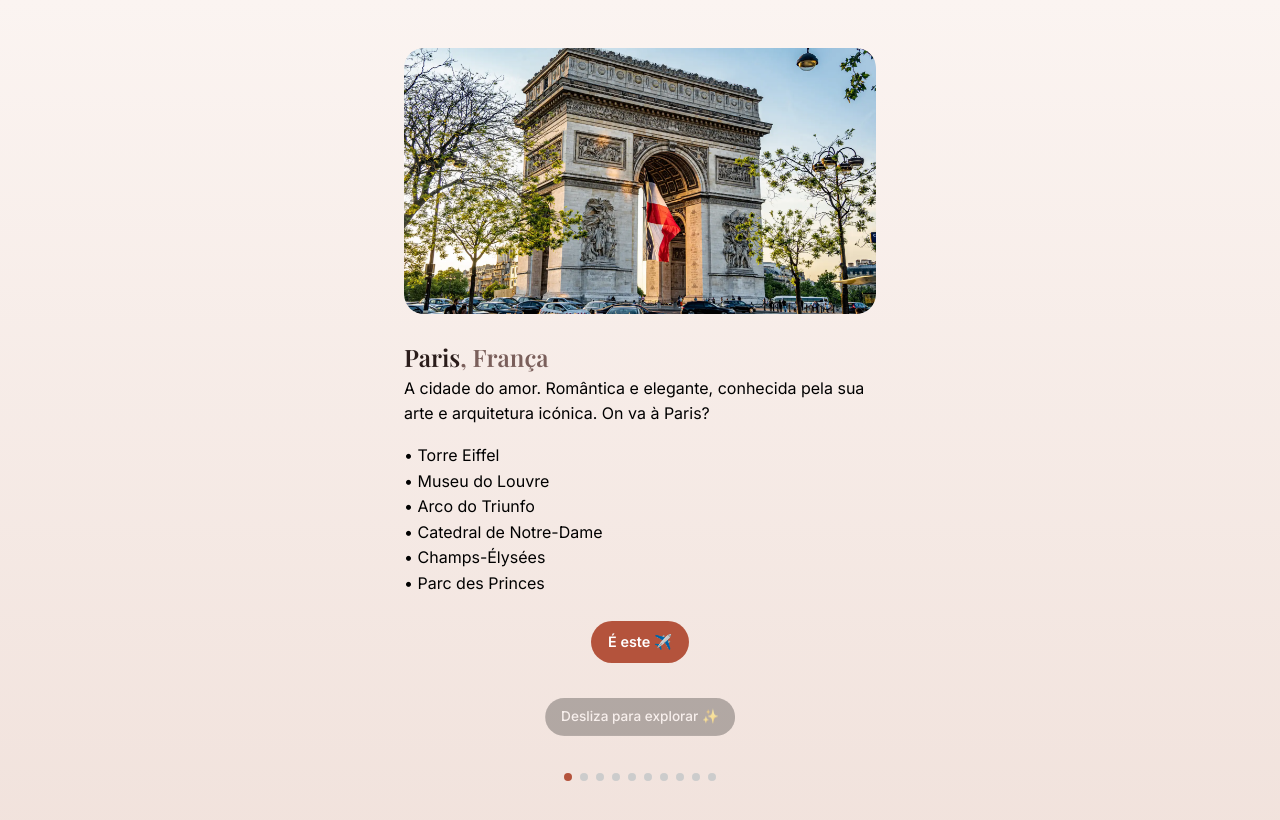
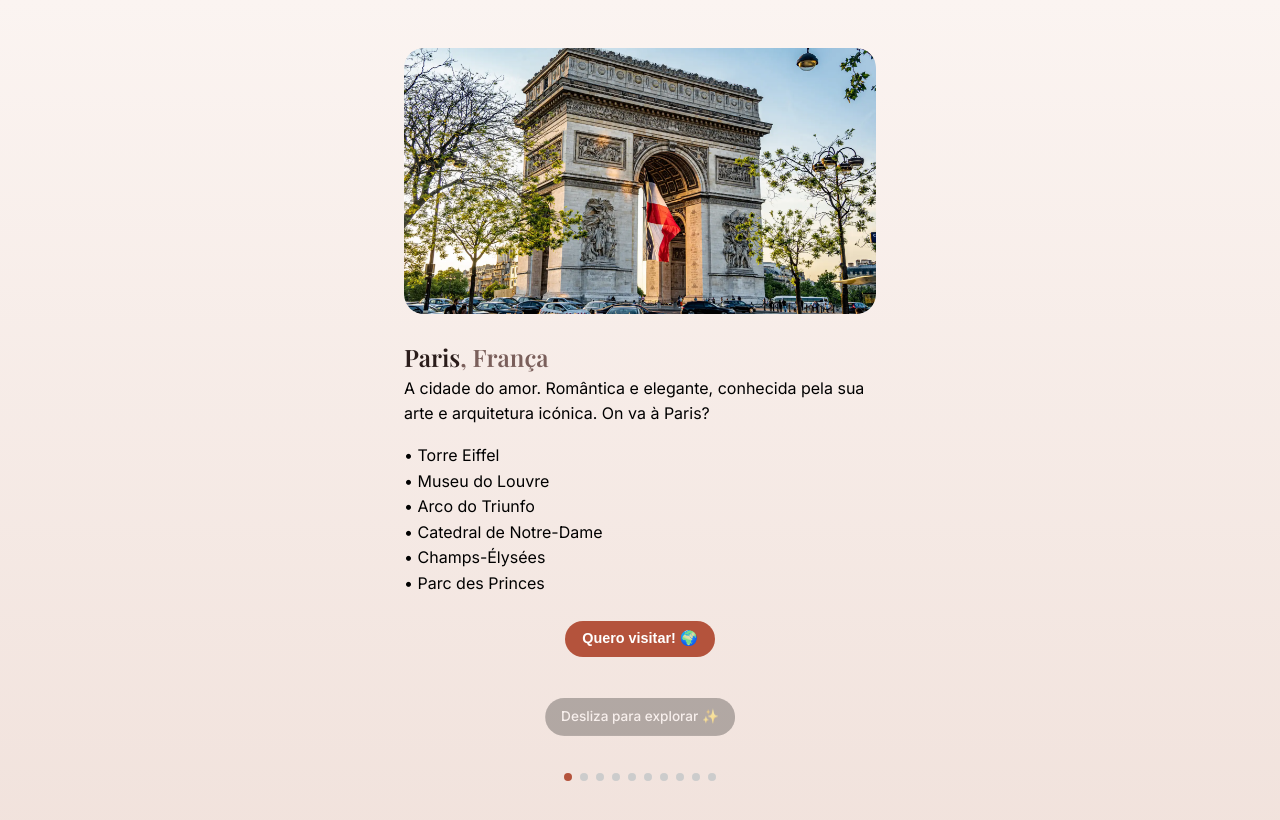
Before and after one commit to nunomeira8/christmas-gift, a React (Vite) app: page /#/destinations in a window 1280 px wide. Shown: the top 820 px of the page. Built offline with nearby package versions, Linux system fonts and the light colour scheme.

Commit message:
Christmas Gift
Removed redirect to skyscanner.
Now when selects destination, it has a overview on the last card.

```diff
--- a/src/pages/Destinations.jsx
+++ b/src/pages/Destinations.jsx
@@ -4,6 +4,8 @@ import "../styles/destinations.css";
 import { useNavigate } from "react-router-dom";
 import Slideshow from "../components/Slideshow.jsx";
 import ProgressDots from "../components/ProgressDots.jsx";
+
+/* ---------- HELPERS ---------- */
 
 function shuffleArray(array) {
   const shuffled = [...array];
@@ -23,35 +25,44 @@ function preloadImages(destinations) {
   });
 }
 
+/* ---------- COMPONENT ---------- */
+
 export default function Destinations() {
   const navigate = useNavigate();
 
-  const [orderedDestinations] = useState(() => shuffleArray(destinations));
+  const [orderedDestinations] = useState(() =>
+    shuffleArray(destinations)
+  );
   const [currentIndex, setCurrentIndex] = useState(0);
   const [startX, setStartX] = useState(null);
+  const [showHint, setShowHint] = useState(true);
+
+  // 👉 destinos escolhidos (permite vários)
+  const [selectedDestinations, setSelectedDestinations] = useState([]);
 
   const carouselRef = useRef(null);
   const cardRef = useRef(null);
 
-  const [showHint, setShowHint] = useState(true);
+  /* ---------- EFFECTS ---------- */
 
-  // Preload imagens
+  // preload imagens
   useEffect(() => {
     preloadImages(orderedDestinations);
   }, [orderedDestinations]);
 
-  // Garante posição inicial correta
+  // garantir posição inicial
   useEffect(() => {
     if (carouselRef.current) {
       carouselRef.current.scrollLeft = 0;
     }
   }, []);
 
+  /* ---------- NAVIGAÇÃO ---------- */
+
   const scrollToIndex = (index) => {
-    const maxIndex = orderedDestinations.length;
+    const maxIndex = orderedDestinations.length; // inclui card final
     const clamped = Math.max(0, Math.min(index, maxIndex));
 
-    // 🔥 remove o hint no primeiro movimento
     if (showHint && clamped !== 0) {
       setShowHint(false);
     }
@@ -88,6 +99,21 @@ export default function Destinations() {
     setStartX(null);
   };
 
+  /* ---------- SELEÇÃO ---------- */
+
+  const toggleDestination = (destination) => {
+    setSelectedDestinations((prev) => {
+      if (prev.includes(destination.id)) {
+        return prev.filter((id) => id !== destination.id);
+      }
+      return [...prev, destination.id];
+    });
+  };
+
+  const isSelected = (id) => selectedDestinations.includes(id);
+
+  /* ---------- RENDER ---------- */
+
   return (
     <main className="page destinations-carousel">
       {showHint && currentIndex === 0 && (
@@ -95,6 +121,7 @@ export default function Destinations() {
           <span>Desliza para explorar ✨</span>
         </div>
       )}
+
       <div
         ref={carouselRef}
         className="carousel"
@@ -113,10 +140,14 @@ export default function Destinations() {
               <div className="destination-content">
                 <h1>
                   {destination.city}
-                  <span className="muted">, {destination.country}</span>
+                  <span className="muted">
+                    , {destination.country}
+                  </span>
                 </h1>
 
-                <p className="black-text">{destination.description}</p>
+                <p className="black-text">
+                  {destination.description}
+                </p>
 
                 <ul className="highlights black-text">
                   {destination.highlights.map((item) => (
@@ -125,24 +156,48 @@ export default function Destinations() {
                 </ul>
 
                 <div className="choose-wrapper">
-                  <a
-                    href={destination.bookingUrl}
-                    target="_blank"
-                    rel="noopener noreferrer"
-                    className="choose-button"
-                  >
-                    É este ✈️
-                  </a>
+                  {!isSelected(destination.id) ? (
+                    <button
+                      className="choose-button"
+                      onClick={() => toggleDestination(destination)}
+                    >
+                      Quero visitar! 🌍
+                    </button>
+                  ) : (
+                    <span className="selected-feedback">
+                      ✔ Selecionado
+                    </span>
+                  )}
                 </div>
               </div>
             </div>
           </section>
         ))}
 
-        {/* CARD FINAL */}
+        {/* ---------- CARD FINAL ---------- */}
         <section className="destination-card">
           <div className="destination-inner end-card">
-            <h1>Gostaste da prenda? 🎁</h1>
+            <h1>A viagem começa aqui ✈️</h1>
+
+            {selectedDestinations.length === 0 ? (
+              <p className="muted">
+                Ainda não escolheste nenhum destino para visitar.
+              </p>
+            ) : (
+              <ul className="highlights black-text">
+                <h3>Os teus destinos escolhidos:</h3>
+                {orderedDestinations
+                  .filter((d) =>
+                    selectedDestinations.includes(d.id)
+                  )
+                  .map((d) => (
+                    <li key={d.id}>
+                      • {d.city}, {d.country}
+                    </li>
+                  ))}
+              </ul>
+            )}
+
             <button
               className="secondary-button"
               onClick={() => navigate("/intro")}
--- a/src/styles/destinations.css
+++ b/src/styles/destinations.css
@@ -145,3 +145,21 @@
     transform: translateX(-50%) translateY(0);
   }
 }
+
+.selected-feedback {
+  color: #2ecc71;
+  font-weight: 600;
+  font-size: 0.95rem;
+  animation: pop 0.25s ease-out;
+}
+
+@keyframes pop {
+  from {
+    transform: scale(0.9);
+    opacity: 0.6;
+  }
+  to {
+    transform: scale(1);
+    opacity: 1;
+  }
+}
```
